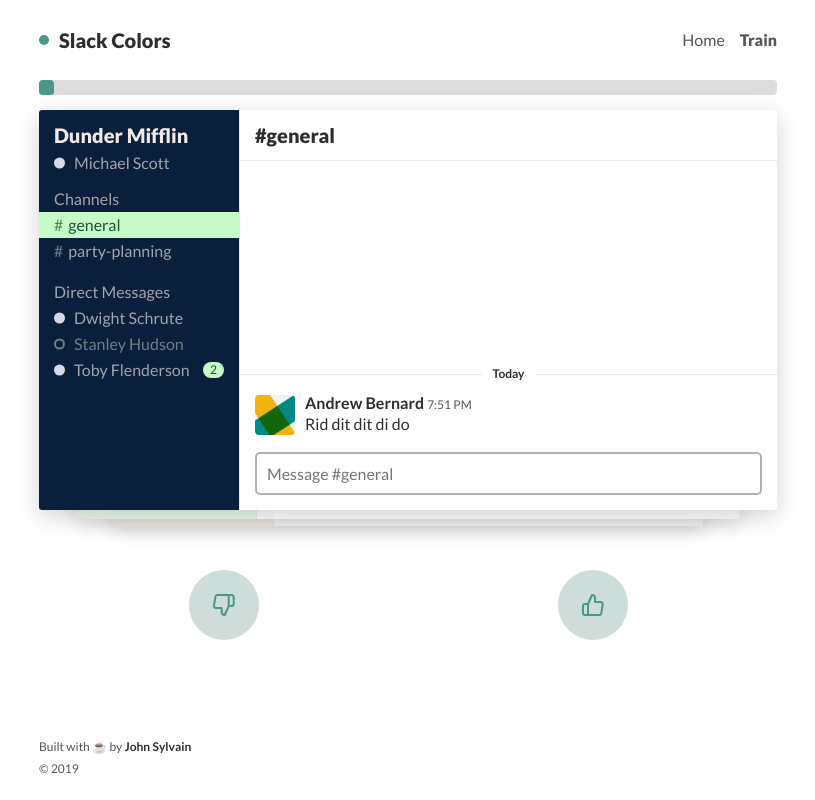
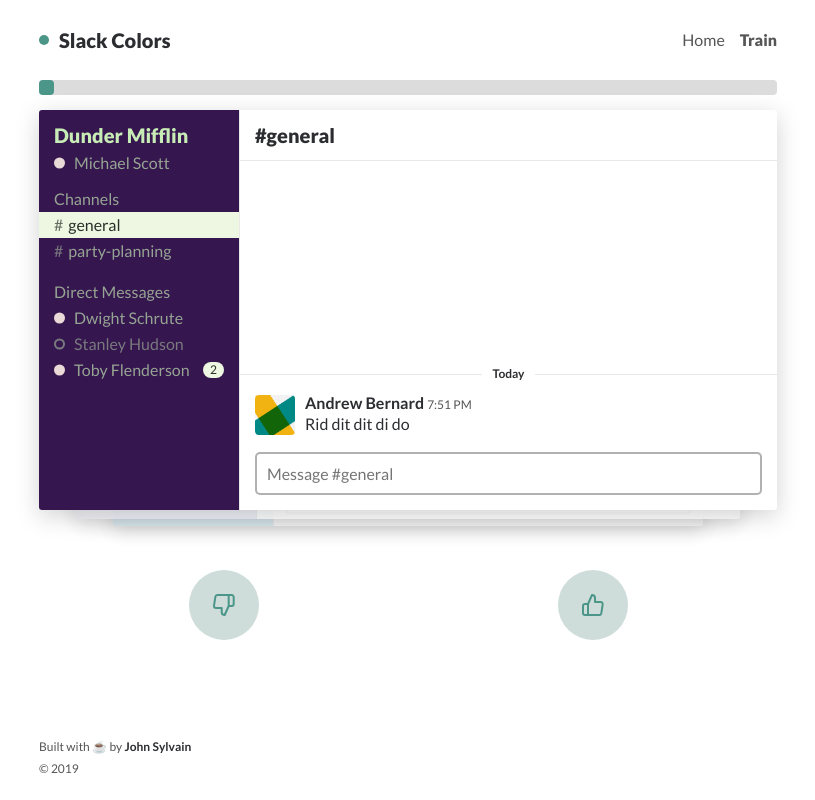
Before and after one commit to johnsylvain/slack-colors, a React (Vite) app: page /train in a window 1280 px wide. Shown: the whole page, without its empty margins (232-1047 px from the left). Built offline with nearby package versions, Linux system fonts and the light colour scheme; what brain.js would draw is missing.

Commit message:
generate palettes from hsl

```diff
--- a/src/common/helpers.ts
+++ b/src/common/helpers.ts
@@ -1,3 +1,6 @@
+const compose = (...fns) => initialValue =>
+  fns.reduce((val, fn) => fn(val), initialValue);
+
 export function decimalToHex(input: number[]): string[] {
   const rgb = input.map(n => Math.floor(n * 2.55 * 100));
   const r = new Array(Math.ceil(rgb.length / 3))
@@ -21,38 +24,58 @@
   return '#' + ((1 << 24) + (r << 16) + (g << 8) + b).toString(16).slice(1);
 }
 
-export function generateColor(range: number[]): number[] {
-  const [min, max] = range;
-  return new Array(3)
-    .fill(null)
-    .map(() => Math.round(Math.random() * (max - min) + min));
+function generateHsl(contraints: any = { lightness: [0, 1] }): number[] {
+  const {
+    lightness: [min, max]
+  } = contraints;
+
+  return [
+    Math.round(Math.random() * 360),
+    Math.random(),
+    Math.random() * (max - min) + min
+  ];
 }
 
-export function isLight(color: number[]): boolean {
-  const [r, g, b] = color;
-  const luma = 0.2126 * r + 0.7152 * g + 0.0722 * b;
-  return luma > 150;
+function hslToRgb(hsl) {
+  const [h, s, l] = hsl;
+  const a = s * Math.min(l, 1 - l);
+  const f = (n, k = (n + h / 30) % 12) =>
+    l - a * Math.max(Math.min(k - 3, 9 - k, 1), -1);
+  return [f(0), f(8), f(4)].map((n: number) => Math.round(n * 2.55 * 100));
 }
 
-export function darken(color: number[]): number[] {
-  return color.map((c: number) => (c - 10 < 0 ? 0 : c - 10));
+function isLight(color: number[]): boolean {
+  const [h, s, l] = color;
+  return l > 0.5;
 }
 
-export function createPalette(useRgb?: boolean): any {
-  const c1 = generateColor(
-    [[0, 70], [230, 255]][Math.floor(Math.random() * 2)]
-  );
-  const c2 = generateColor(isLight(c1) ? [70, 190] : [190, 255]);
-  const white = [255, 255, 255];
+function darken(color: number[]): number[] {
+  const [h, s, l] = color;
+  return [h, s, l - 0.08];
+}
+
+const hslToHex = compose(
+  hslToRgb,
+  rgbToHex
+);
+
+export function createPalette(useHsl?: boolean): any {
+  const c1 = generateHsl({
+    lightness: [[0, 0.2], [0.8, 0.99]][Math.floor(Math.random() * 2)]
+  });
+  const c2 = generateHsl({ lightness: isLight(c1) ? [0.2, 0.4] : [0.85, 1] });
+  const white = [0, 1, 1];
+
   const palette = [
     c1,
     darken(c1),
     c2,
-    isLight(c2) ? generateColor([1, 100]) : white,
+    isLight(c2) ? generateHsl({ lightness: [0, 0.3] }) : white,
     darken(c1),
-    generateColor(isLight(c1) ? [30, 80] : [220, 240]),
-    generateColor(isLight(c1) ? [90, 140] : [210, 245]),
+    generateHsl({ lightness: isLight(c1) ? [0, 0.3] : [0.8, 0.99] }),
+    generateHsl({ lightness: isLight(c1) ? [0.1, 0.3] : [0.8, 0.95] }),
     c2
   ];
-  return useRgb ? palette : palette.map(rgbToHex);
+
+  return useHsl ? palette : palette.map(hslToHex);
 }
```
